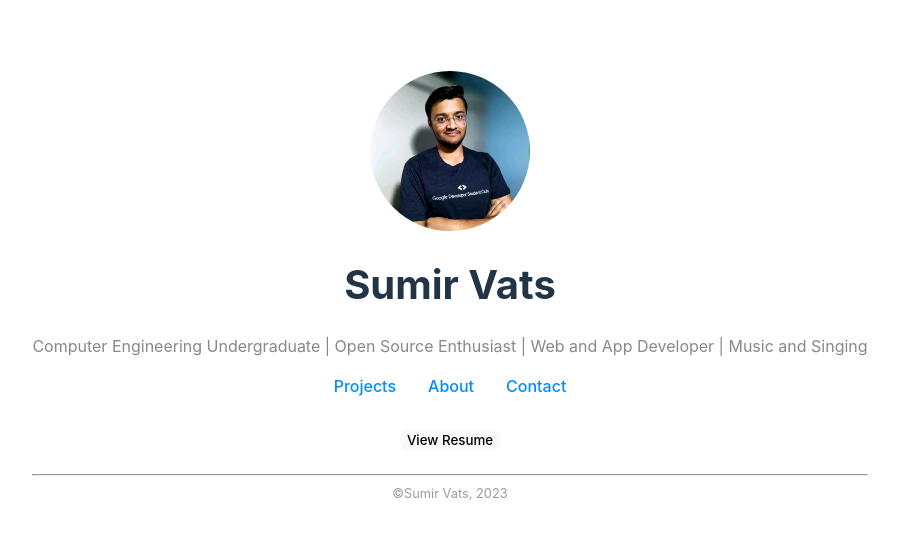
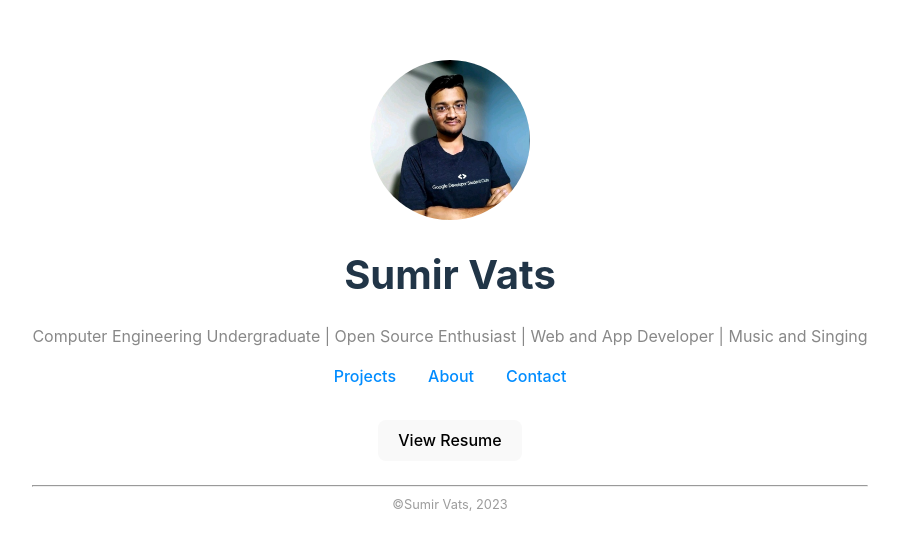
Before and after one commit to SumirVats2003/portfolio-react, a React (Vite) app: page / in a window 1280 px wide. Shown: the part 113-662 px from the top of the page, without its empty margins (190-1089 px from the left). Built offline with nearby package versions, Linux system fonts and the light colour scheme.

Commit message:
Fixed button styling

```diff
--- a/src/index.css
+++ b/src/index.css
@@ -39,6 +39,8 @@ h1 {
 button {
   border-radius: 8px;
   border: 1px solid transparent;
+  padding: 0.6em 1.2em;
+  font-size: 1em;
   font-weight: 500;
   font-family: inherit;
   background-color: #1a1a1a;
```
